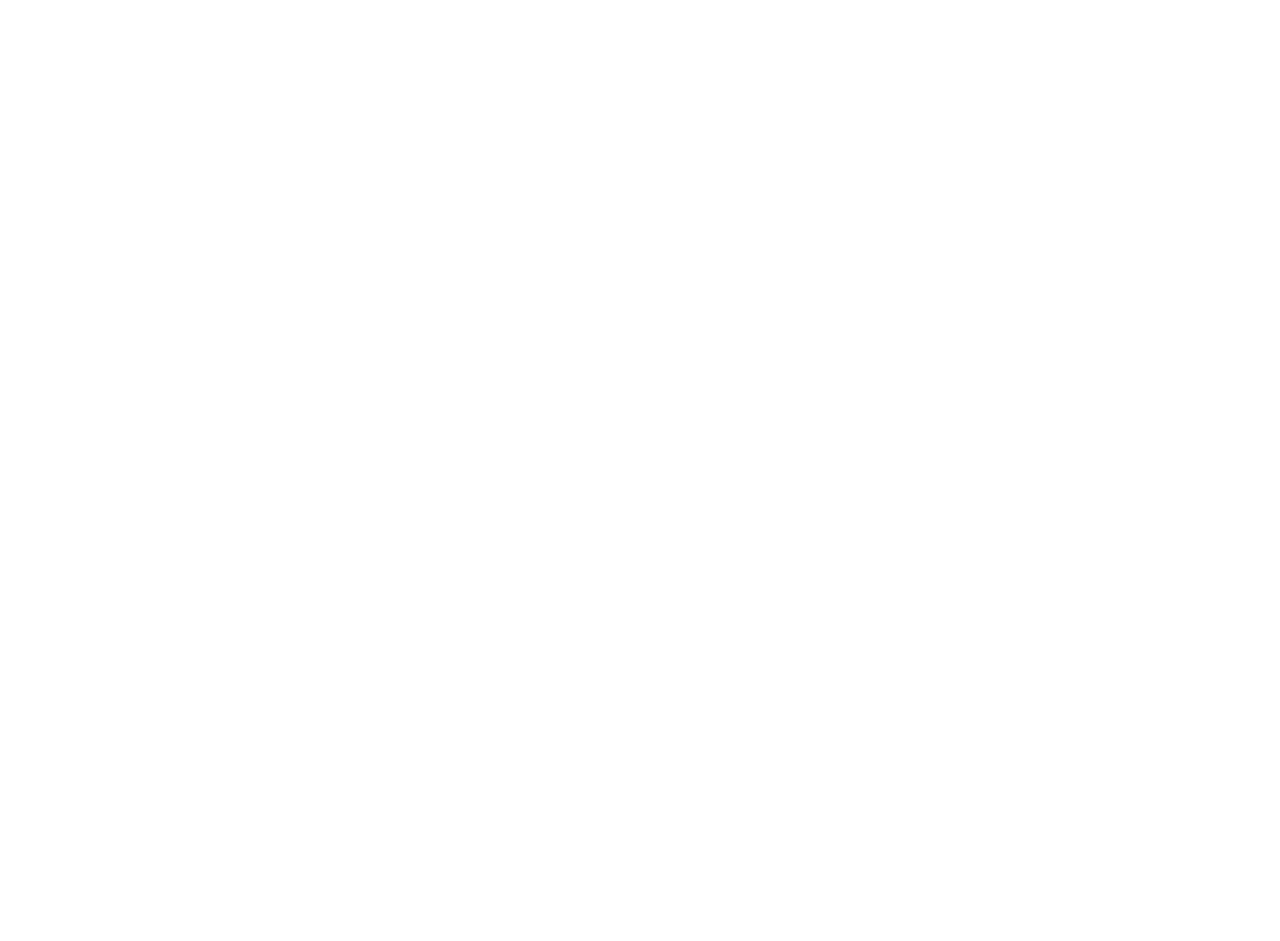
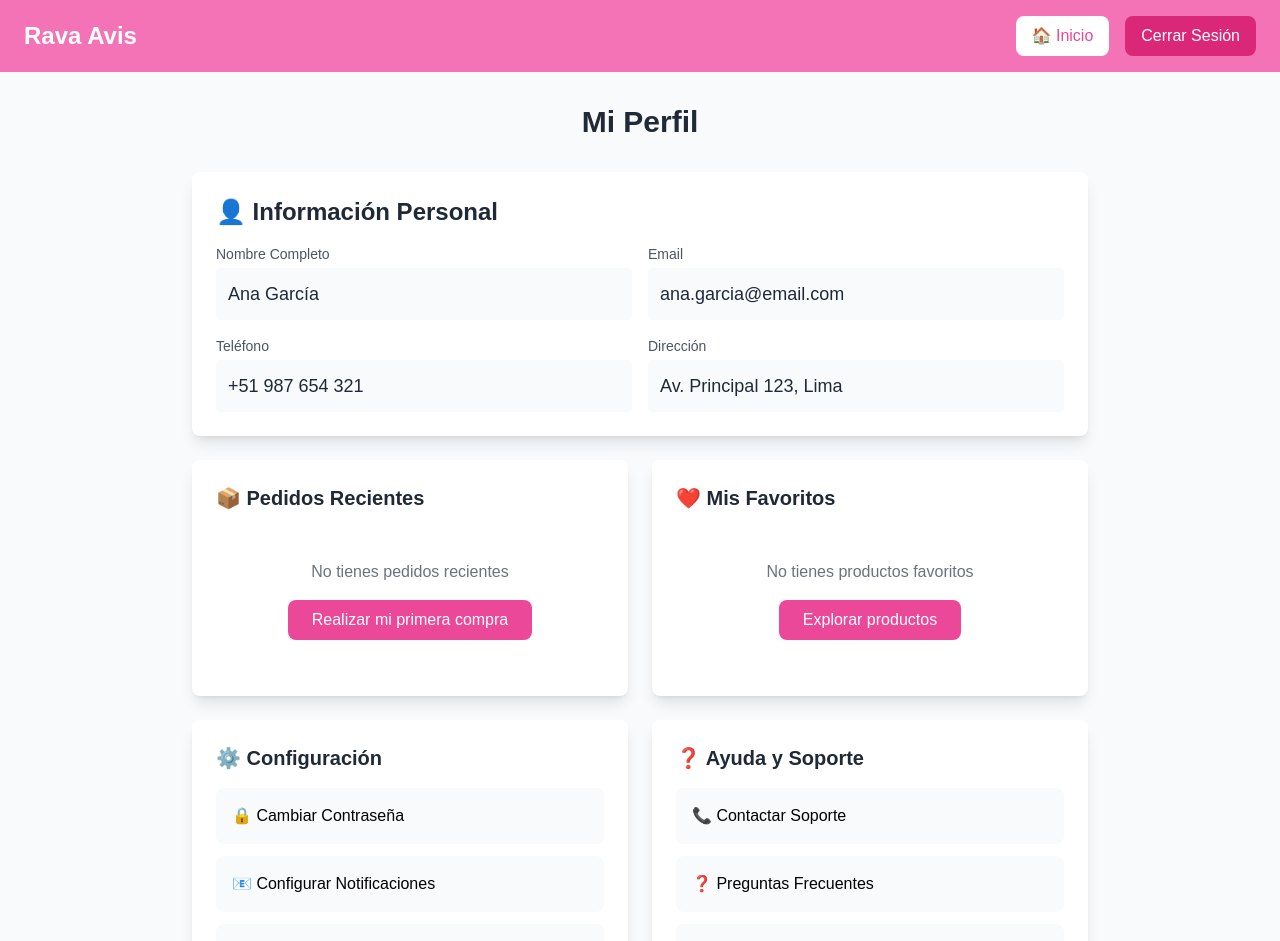
Before and after one commit to Jhonatan-Fernadez/MI_PROYECTO-301, a React (Vite) app in the folder src/frontend/: page /perfil in a window 1280 px wide. Before the commit this address had no page. Shown: the top 941 px of the page. Before the commit the page ends 800 px from the top, so only its background shows below. Built offline with nearby package versions, Linux system fonts and the light colour scheme; sample sign-in values are in the browser's storage; a web font is replaced by a local one.

Commit message:
actualizacion

```diff
--- a/src/frontend/src/App.jsx
+++ b/src/frontend/src/App.jsx
@@ -4,16 +4,18 @@ import Register from "./pages/Register";
 import Login from "./pages/Login";
 import LoginSuccess from "./pages/LoginSuccess";
 import LoginError from "./pages/LoginError";
+import Perfil from "./pages/Perfil";
 
 function App() {
   return (
     <BrowserRouter>
       <Routes>
         <Route path="/" element={<Home />} />
-        <Route path="/register" element={<Register/>} />
+        <Route path="/register" element={<Register />} />
         <Route path="/login" element={<Login />} />
         <Route path="/login-error" element={<LoginError />} />
         <Route path="/login-success" element={<LoginSuccess />} />
+        <Route path="/perfil" element={<Perfil />} />
       </Routes>
     </BrowserRouter>
   );
--- /dev/null
+++ b/src/frontend/src/pages/Perfil.jsx
@@ -0,0 +1,181 @@
+import { useState, useEffect } from "react";
+import { Link, useNavigate } from "react-router-dom";
+
+function Perfil() {
+  const [token, setToken] = useState(null);
+  const navigate = useNavigate();
+
+  useEffect(() => {
+    const storedToken = localStorage.getItem("authToken");
+    if (storedToken) {
+      setToken(storedToken);
+    } else {
+      // Si no hay token, redirigir al login
+      navigate("/login");
+    }
+  }, [navigate]);
+
+  const handleLogout = () => {
+    localStorage.removeItem("authToken");
+    navigate("/");
+  };
+
+  // Datos de ejemplo del usuario
+  const userData = {
+    nombre: "Ana García",
+    email: "ana.garcia@email.com",
+    telefono: "+51 987 654 321",
+    direccion: "Av. Principal 123, Lima",
+  };
+
+  return (
+    <div className="min-h-screen bg-gray-50">
+      {/* Header */}
+      <header className="bg-pink-400 text-white py-4 px-6">
+        <div className="container mx-auto flex justify-between items-center">
+          <Link to="/" className="text-2xl font-bold">
+            Rava Avis
+          </Link>
+          <div className="flex gap-4">
+            <Link to="/">
+              <button className="bg-white text-pink-500 px-4 py-2 rounded-lg hover:bg-gray-100 transition-colors">
+                🏠 Inicio
+              </button>
+            </Link>
+            <button
+              onClick={handleLogout}
+              className="bg-pink-600 text-white px-4 py-2 rounded-lg hover:bg-pink-700 transition-colors"
+            >
+              Cerrar Sesión
+            </button>
+          </div>
+        </div>
+      </header>
+
+      {/* Contenido Principal */}
+      <div className="container mx-auto py-8 px-4">
+        <div className="max-w-4xl mx-auto">
+          <h1 className="text-3xl font-bold text-gray-800 mb-8 text-center">
+            Mi Perfil
+          </h1>
+
+          {/* Tarjeta de Información Personal */}
+          <div className="bg-white rounded-lg shadow-lg p-6 mb-6">
+            <h2 className="text-2xl font-semibold text-gray-800 mb-4">
+              👤 Información Personal
+            </h2>
+            <div className="grid grid-cols-1 md:grid-cols-2 gap-4">
+              <div>
+                <label className="block text-sm font-medium text-gray-600 mb-1">
+                  Nombre Completo
+                </label>
+                <p className="text-lg text-gray-800 bg-gray-50 p-3 rounded">
+                  {userData.nombre}
+                </p>
+              </div>
+              <div>
+                <label className="block text-sm font-medium text-gray-600 mb-1">
+                  Email
+                </label>
+                <p className="text-lg text-gray-800 bg-gray-50 p-3 rounded">
+                  {userData.email}
+                </p>
+              </div>
+              <div>
+                <label className="block text-sm font-medium text-gray-600 mb-1">
+                  Teléfono
+                </label>
+                <p className="text-lg text-gray-800 bg-gray-50 p-3 rounded">
+                  {userData.telefono}
+                </p>
+              </div>
+              <div>
+                <label className="block text-sm font-medium text-gray-600 mb-1">
+                  Dirección
+                </label>
+                <p className="text-lg text-gray-800 bg-gray-50 p-3 rounded">
+                  {userData.direccion}
+                </p>
+              </div>
+            </div>
+          </div>
+
+          {/* Secciones adicionales */}
+          <div className="grid grid-cols-1 md:grid-cols-2 gap-6">
+            {/* Pedidos Recientes */}
+            <div className="bg-white rounded-lg shadow-lg p-6">
+              <h2 className="text-xl font-semibold text-gray-800 mb-4">
+                📦 Pedidos Recientes
+              </h2>
+              <div className="text-center py-8">
+                <p className="text-gray-500 mb-4">
+                  No tienes pedidos recientes
+                </p>
+                <Link to="/">
+                  <button className="bg-pink-500 text-white px-6 py-2 rounded-lg hover:bg-pink-600 transition-colors">
+                    Realizar mi primera compra
+                  </button>
+                </Link>
+              </div>
+            </div>
+
+            {/* Favoritos */}
+            <div className="bg-white rounded-lg shadow-lg p-6">
+              <h2 className="text-xl font-semibold text-gray-800 mb-4">
+                ❤️ Mis Favoritos
+              </h2>
+              <div className="text-center py-8">
+                <p className="text-gray-500 mb-4">
+                  No tienes productos favoritos
+                </p>
+                <Link to="/">
+                  <button className="bg-pink-500 text-white px-6 py-2 rounded-lg hover:bg-pink-600 transition-colors">
+                    Explorar productos
+                  </button>
+                </Link>
+              </div>
+            </div>
+
+            {/* Configuración */}
+            <div className="bg-white rounded-lg shadow-lg p-6">
+              <h2 className="text-xl font-semibold text-gray-800 mb-4">
+                ⚙️ Configuración
+              </h2>
+              <div className="space-y-3">
+                <button className="w-full text-left p-4 bg-gray-50 rounded-lg hover:bg-gray-100 transition-colors">
+                  🔒 Cambiar Contraseña
+                </button>
+                <button className="w-full text-left p-4 bg-gray-50 rounded-lg hover:bg-gray-100 transition-colors">
+                  📧 Configurar Notificaciones
+                </button>
+                <button className="w-full text-left p-4 bg-gray-50 rounded-lg hover:bg-gray-100 transition-colors">
+                  🎨 Preferencias de Tema
+                </button>
+              </div>
+            </div>
+
+            {/* Ayuda */}
+            <div className="bg-white rounded-lg shadow-lg p-6">
+              <h2 className="text-xl font-semibold text-gray-800 mb-4">
+                ❓ Ayuda y Soporte
+              </h2>
+              <div className="space-y-3">
+                <button className="w-full text-left p-4 bg-gray-50 rounded-lg hover:bg-gray-100 transition-colors">
+                  📞 Contactar Soporte
+                </button>
+                <button className="w-full text-left p-4 bg-gray-50 rounded-lg hover:bg-gray-100 transition-colors">
+                  ❓ Preguntas Frecuentes
+                </button>
+                <button className="w-full text-left p-4 bg-gray-50 rounded-lg hover:bg-gray-100 transition-colors">
+                  📝 Dejar Comentario
+                </button>
+              </div>
+            </div>
+          </div>
+        </div>
+      </div>
+    </div>
+  );
+}
+
+export default Perfil;
```
Also changed, not shown: src/frontend/src/pages/Home.jsx (+130 -81 lines).
